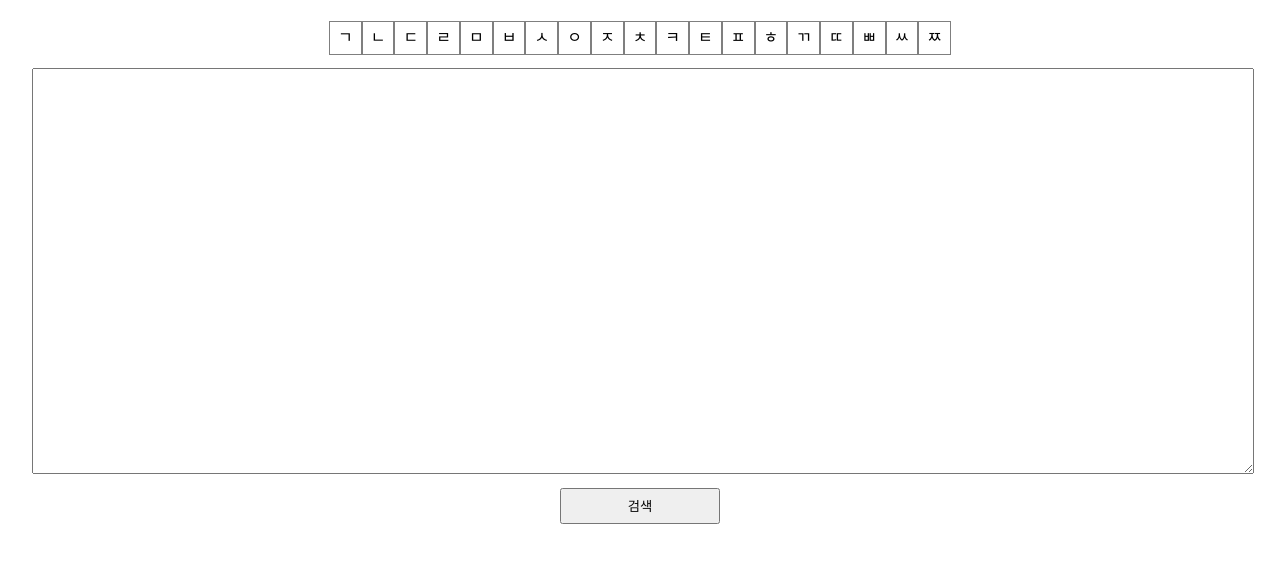
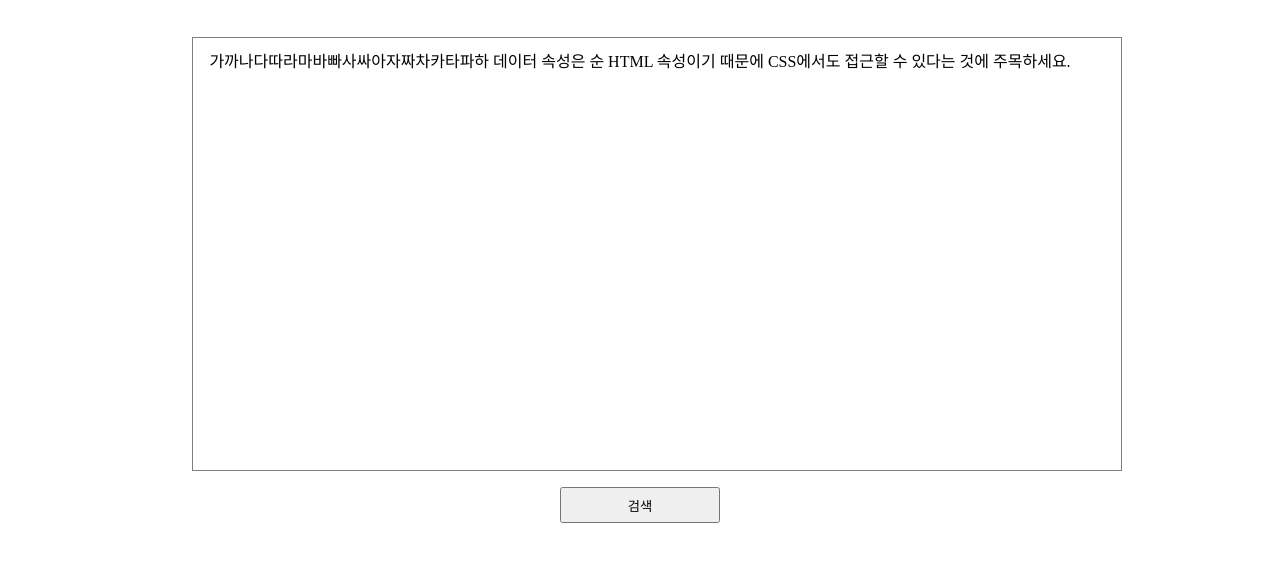
Before and after one commit to mintlib66/text-initial-sound-search, a website: page index.html in a window 1280 px wide. Both pictures are taken after a click on the button "검색". Shown: the part 67-630 px from the top of the page. Drawn offline with nearby package versions, Linux system fonts and the light colour scheme.

Commit message:
텍스트 초성 검색, 결과 표시 기능구현

```diff
--- a/index.html
+++ b/index.html
@@ -13,11 +13,16 @@
       <p class="information">
         <!-- 사용방법 설명 -->
       </p>
-      <ul class="setting-box">
-        <!-- 버튼 있어서 초성 선택 가능 -->
-      </ul>
-      <textarea class="textInput" class="main-box"></textarea>
-      <button class="btn btn-find">검색</button>
+      <main class="main-box">
+        <ul class="setting-box">
+          <!-- 버튼 있어서 초성 선택 가능 -->
+        </ul>
+        <textarea
+          class="textInput"
+          placeholder="검색할 텍스트를 입력해주세요."
+        ></textarea>
+      </main>
+      <button class="btn" data-type="find">검색</button>
     </div>
 
     <script src="node_modules/jquery/dist/jquery.min.js"></script>
--- a/script.js
+++ b/script.js
@@ -1,30 +1,36 @@
 $(function () {
   //html 구성
   const initialSounds = [
-    { sound: 'ㄱ', select: false },
-    { sound: 'ㄴ', select: false },
-    { sound: 'ㄷ', select: false },
-    { sound: 'ㄹ', select: false },
-    { sound: 'ㅁ', select: false },
-    { sound: 'ㅂ', select: false },
-    { sound: 'ㅅ', select: false },
-    { sound: 'ㅇ', select: false },
-    { sound: 'ㅈ', select: false },
-    { sound: 'ㅊ', select: false },
-    { sound: 'ㅋ', select: false },
-    { sound: 'ㅌ', select: false },
-    { sound: 'ㅍ', select: false },
-    { sound: 'ㅎ', select: false },
-    { sound: 'ㄲ', select: false },
-    { sound: 'ㄸ', select: false },
-    { sound: 'ㅃ', select: false },
-    { sound: 'ㅆ', select: false },
-    { sound: 'ㅉ', select: false },
+    { pos: 0, sound: 'ㄱ', select: false },
+    { pos: 1, sound: 'ㄲ', select: false },
+    { pos: 2, sound: 'ㄴ', select: false },
+    { pos: 3, sound: 'ㄷ', select: false },
+    { pos: 4, sound: 'ㄸ', select: false },
+    { pos: 5, sound: 'ㄹ', select: false },
+    { pos: 6, sound: 'ㅁ', select: false },
+    { pos: 7, sound: 'ㅂ', select: false },
+    { pos: 8, sound: 'ㅃ', select: false },
+    { pos: 9, sound: 'ㅅ', select: false },
+    { pos: 10, sound: 'ㅆ', select: false },
+    { pos: 11, sound: 'ㅇ', select: false },
+    { pos: 12, sound: 'ㅈ', select: false },
+    { pos: 13, sound: 'ㅉ', select: false },
+    { pos: 14, sound: 'ㅊ', select: false },
+    { pos: 15, sound: 'ㅋ', select: false },
+    { pos: 16, sound: 'ㅌ', select: false },
+    { pos: 17, sound: 'ㅍ', select: false },
+    { pos: 18, sound: 'ㅎ', select: false },
   ]
+  const HANGUL_CHAR_NUM = 588
 
+  //레이아웃, 초기값 설정
   initialSounds.map(item => {
     $('.setting-box').append(`<li class='initial-sound'>${item.sound}</li>`)
+    // console.log(`${item.sound}: ${item.start.charCodeAt(0) + 587}`)
   })
+  $('.textInput').val(
+    '가까나다따라마바빠사싸아자짜차카타파하 데이터 속성은 순 HTML 속성이기 때문에 CSS에서도 접근할 수 있다는 것에 주목하세요.'
+  )
 
   // 버튼 선택상태 확인
   $('.setting-box').on('click', e => {
@@ -33,14 +39,54 @@ $(function () {
     initialSounds.map(item => {
       if (item.sound === selectItem) {
         item.select = item.select === false ? true : false
-        console.log(e.target.innerText, item)
       }
     })
   })
 
-  // 검사 버튼 클릭 이벤트 핸들러
+  // 검사 버튼 클릭 이벤트 핸들러 (실행 후 버튼 타입변경)
+  $('.btn').on('click', e => {
+    if (e.target.dataset.type === 'find') {
+      const code = searchText($('.textInput').val())
+      $('.main-box').html(code)
+    }
+  })
 
   // 검사 실행
+  function searchText(text) {
+    const textArr = [...text]
+
+    const filteredSounds = initialSounds.filter(
+      initialSound => initialSound.select === true
+    )
+    console.log(filteredSounds)
+
+    const searchTextArr = textArr.reduce((para, textItem) => {
+      //공백 제외
+      if (textItem === ' ') return para + textItem
+
+      const textCode = textItem.charCodeAt(0) - 44032
+
+      //한글 범위 바깥 문자 제외
+      if (textCode < 0 || textCode > 11171) {
+        return para + textItem
+      } else {
+        //조건에 맞는 글자 찾기
+        let result = textItem
+        filteredSounds.find(item => {
+          if (item.pos === getPos(textCode)) {
+            console.log(textItem)
+            result = `<strong class="char-${item.pos}">${textItem}</strong>`
+          }
+        })
+        return para + result
+      }
+    }, '<p class="textResult">')
+    return searchTextArr + '</p>'
+  }
+
+  function getPos(code) {
+    return parseInt(code / HANGUL_CHAR_NUM)
+  }
 
   // 변환 결과 출력
 })
--- a/style.css
+++ b/style.css
@@ -24,10 +24,19 @@
   background: rgba(0, 0, 0, 0.2);
   font-weight: bold;
 }
-.textInput {
+.textInput,
+.textResult {
   margin: 1em auto;
   width: 100%;
   height: 50vh;
+}
+.textResult {
+  border: 1px solid rgba(0, 0, 0, 0.5);
+  padding: 1em;
+}
+.textResult strong {
+  font-weight: bold;
+  background: yellow;
 }
 .btn {
   padding: 0.5em;
```
